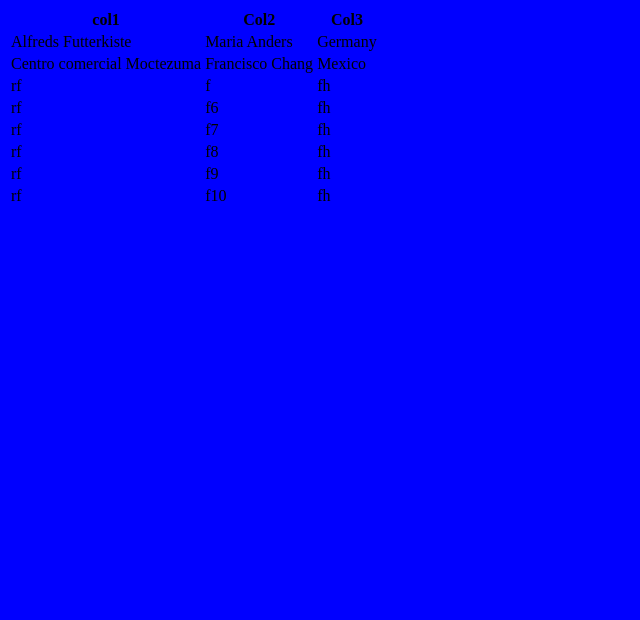
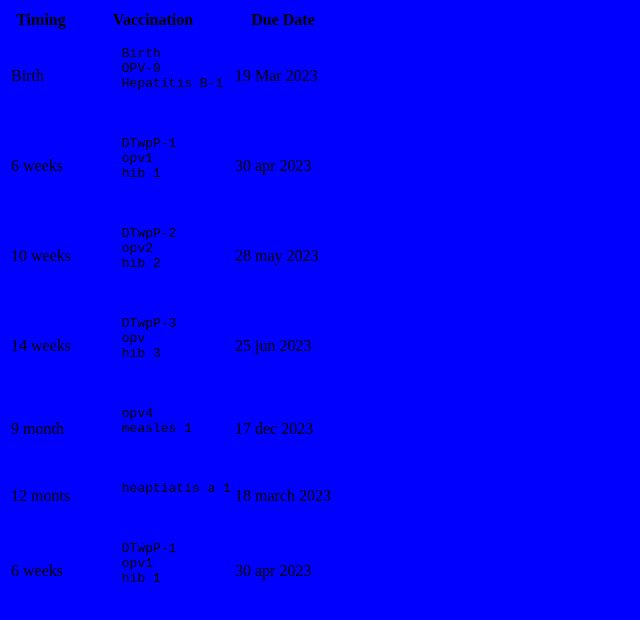
Before and after one commit to AseemGupta39/project, a plain HTML site: page index.html in a window 1280 px wide. Shown: the whole page, without its empty margins (0-640 px from the left). Drawn offline with Linux system fonts and the light colour scheme.

Commit message:
table bana di

```diff
--- a/index.html
+++ b/index.html
@@ -14,49 +14,67 @@
     <section>
       <table>
   <tr>
-    <th>col1</th>
-    <th>Col2</th>
-    <th>Col3</th>
+    <th>Timing</th>
+    <th>Vaccination</th>
+    <th>Due Date</th>
   </tr>
   <tr>
-    <td>Alfreds Futterkiste</td>
-    <td>Maria Anders</td>
-    <td>Germany</td>
+    <td>Birth
+      </td>
+    <td>
+      <pre>
+      Birth
+      OPV-0
+      Hepatitis B-1
+    </pre></td>
+    <td>19 Mar 2023</td>
   </tr>
   <tr>
-    <td>Centro comercial Moctezuma</td>
-    <td>Francisco Chang</td>
-    <td>Mexico</td>
+    <td>6 weeks</td>
+    <td><pre>
+      DTwpP-1
+      opv1
+      hib 1
+  </pre></td>
+    <td>30 apr 2023</td>
   </tr>
   <tr>
-    <td>rf</td>
-    <td>f</td>
-    <td>fh</td>
-  </tr>
-  <tr>
-    <td>rf</td>
-    <td>f6</td>
-    <td>fh</td>
-  </tr>
-  <tr>
-    <td>rf</td>
-    <td>f7</td>
-    <td>fh</td>
-  </tr>
-  <tr>
-    <td>rf</td>
-    <td>f8</td>
-    <td>fh</td>
-  </tr>
-  <tr>
-    <td>rf</td>
-    <td>f9</td>
-    <td>fh</td>
-  </tr>
-  <tr>
-    <td>rf</td>
-    <td>f10</td>
-    <td>fh</td>
+    <td>10 weeks</td>
+    <td><pre>
+      DTwpP-2
+      opv2
+      hib 2
+  </pre></td>
+    <td>28 may 2023</td>
+  </tr><tr>
+    <td>14 weeks</td>
+    <td><pre>
+      DTwpP-3
+      opv
+      hib 3
+  </pre></td>
+    <td>25 jun 2023</td>
+  </tr><tr>
+    <td>9 month</td>
+    <td><pre>
+      opv4
+      measles 1
+      </pre></td>
+    <td>17 dec 2023</td>
+  </tr><tr>
+    <td>12 monts</td>
+    <td><pre>
+      heaptiatis a 1
+  </pre></td>
+    <td>18 march 2023</td>
+  </tr><tr>
+    <td>6 weeks</td>
+    <td><pre>
+      DTwpP-1
+      opv1
+      hib 1
+  </pre></td>
+    <td>30 apr 2023</td>
   </tr>
 </table>
     </section>
```
